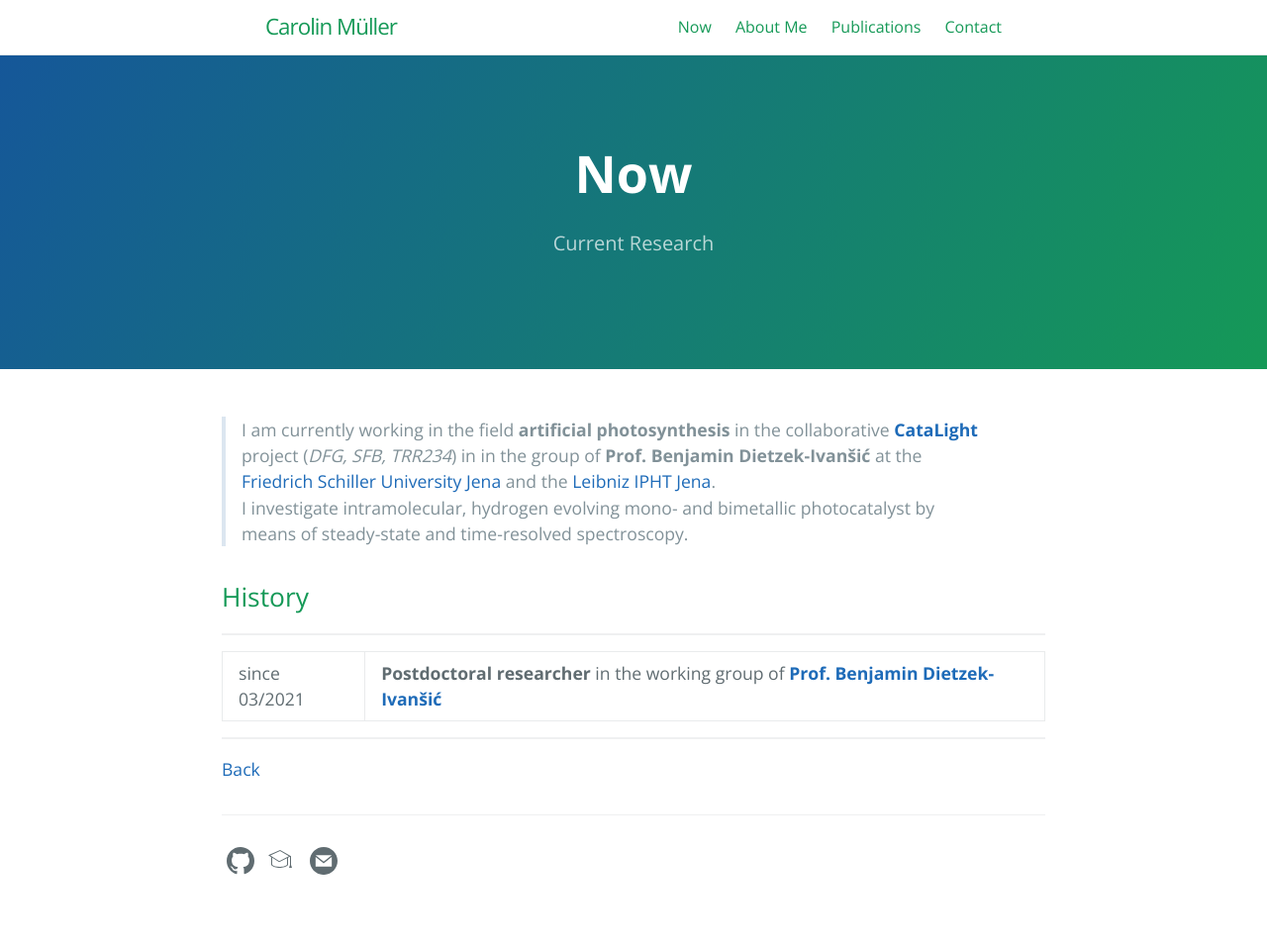
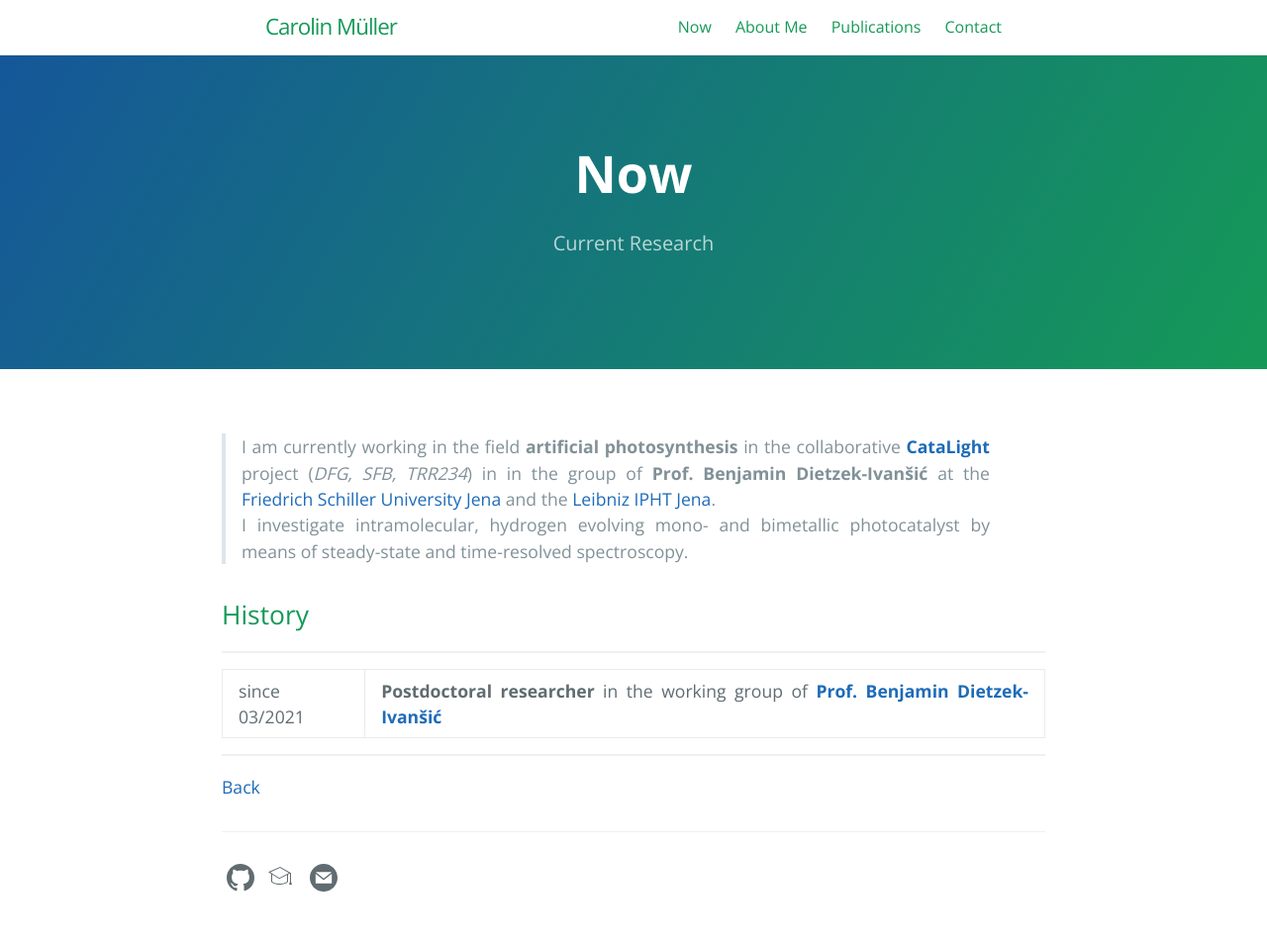
Before and after one commit to carolin-m/carolin-m.github.io, a Jekyll site: the page built from now.md, in a window 1280 px wide. Shown: the whole page at 99% size. Built offline with Jekyll 4.4.1, drawn with Linux system fonts in a browser that asks for light colours.

Commit message:
Update now.md

```diff
--- a/now.md
+++ b/now.md
@@ -7,7 +7,7 @@ ref: now
 order: 2
 ---
 
-{: style="text-align: justify" }
+<style>body {text-align: justify}</style>
 
 >  I am currently working in the field **artificial photosynthesis** in the collaborative [**CataLight**](https://www.catalight.eu/) project (*DFG, SFB, TRR234*) in  in the group of **Prof. Benjamin Dietzek-Ivanšić** at the [Friedrich Schiller University Jena](https://www.ipc.uni-jena.de/en/AGDietzek) and the [Leibniz IPHT Jena](https://www.leibniz-ipht.de/en/departments/functional-interfaces/work-groups/photophysics-and-photochemistry-of-functional-interfaces/). <br>  I investigate intramolecular, hydrogen evolving mono- and bimetallic photocatalyst by means of steady-state and time-resolved spectroscopy.
 
```
